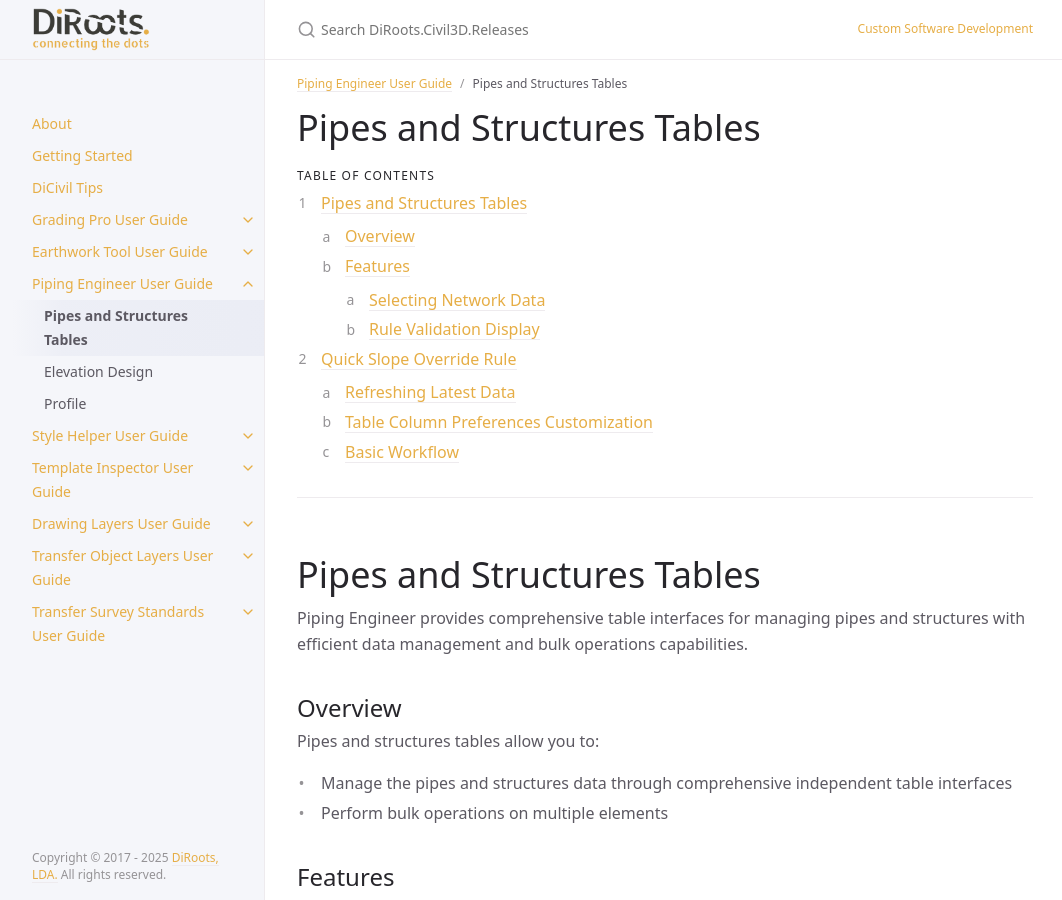
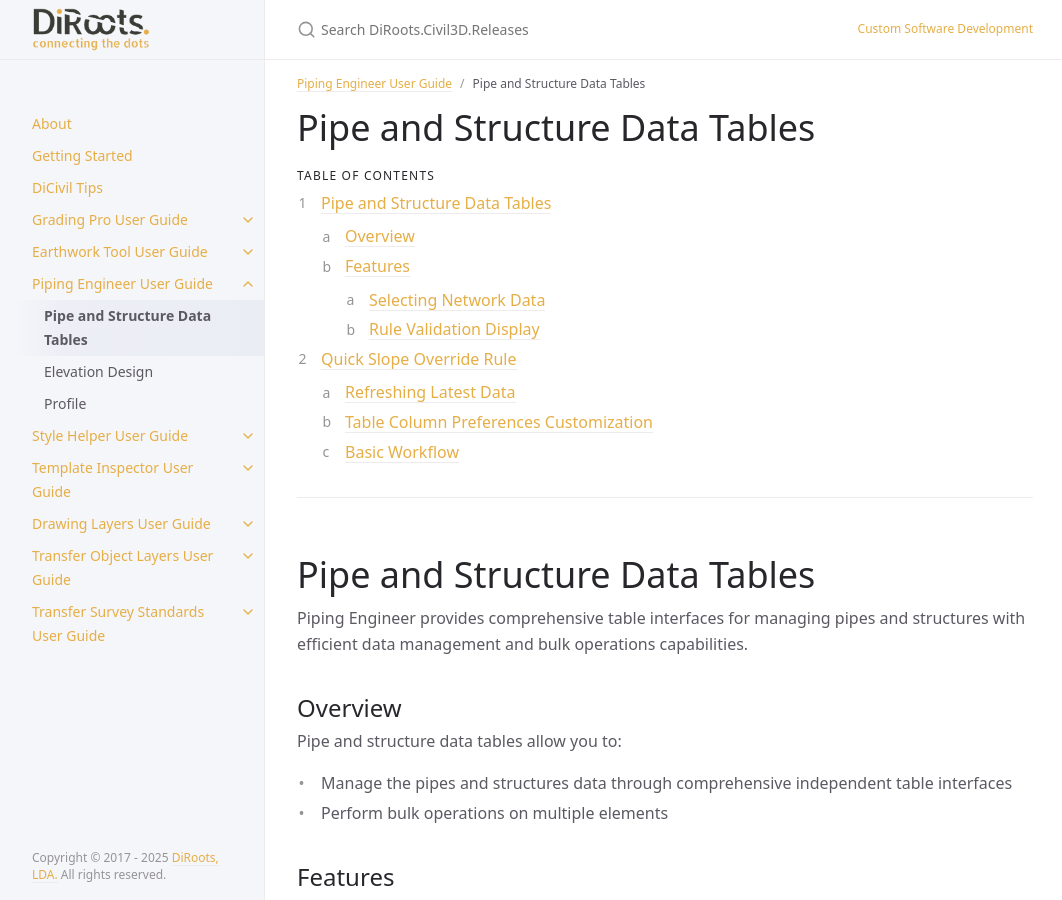
Before and after one commit to DiRoots-Limited/DiRoots.Civil3D.Releases, a Jekyll site: the page built from docs/pages/PipingEngineer/PE-Pipes-Structures-Tables.md, in a window 1280 px wide and 900 px high. Shown: the whole window, without its empty margins (107-1169 px from the left). Built offline with Jekyll 4.4.1, drawn with Linux system fonts in a browser that asks for light colours.

Commit message:
update: cleaning

```diff
--- a/docs/pages/PipingEngineer/PE-Pipes-Structures-Tables.md
+++ b/docs/pages/PipingEngineer/PE-Pipes-Structures-Tables.md
@@ -1,11 +1,11 @@
 ---
 layout: default
-title: Pipes and Structures Tables
+title: Pipe and Structure Data Tables
 parent: Piping Engineer User Guide
 nav_order: 2
 ---
 
-# Pipes and Structures Tables
+# Pipe and Structure Data Tables
 {: .no_toc }
 
 ## Table of contents
@@ -16,13 +16,13 @@ nav_order: 2
 
 ---
 
-# Pipes and Structures Tables
+# Pipe and Structure Data Tables
 
 Piping Engineer provides comprehensive table interfaces for managing pipes and structures with efficient data management and bulk operations capabilities.
 
 ## Overview
 
-Pipes and structures tables allow you to:
+Pipe and structure data tables allow you to:
 
 - Manage the pipes and structures data through comprehensive independent table interfaces
 - Perform bulk operations on multiple elements
--- a/docs/pages/PipingEngineer/PE-piping-engineer-user-guide.md
+++ b/docs/pages/PipingEngineer/PE-piping-engineer-user-guide.md
@@ -22,7 +22,7 @@ Piping Engineer is a comprehensive tool for designing, editing, and validating C
 - **Elevation Design** - Advanced elevation control with hold reference options and auto-flow edition
 - **Slope Validation** - Comprehensive slope validation and optimization tools
 - **System Edition** - Flexible system modification with multiple editing modes
-- **Pipes and Structures Tables** - Comprehensive table interface for pipe and structure management
+- **Pipe and Structure Data Tables** - Comprehensive table interface for pipe and structure management
 - **Profile Management** - Save and reuse configuration profiles
 - **Auto-Flow Adjustment** - Automatic upstream/downstream adjustments
 
```
Also changed, not shown: docs/pages/GradingPro/GP-Main-Interface.md (+2 -2 lines), docs/pages/GradingPro/GP-Section-Placement-Setup.md (renamed from docs/pages/GradingPro/GP-Station-Management.md, +4 -4 lines), docs/pages/GradingPro/GP-grading-pro-user-guide.md (+1 -1 lines), index.md (+1 -1 lines), docs/pages/GradingPro/GP-Section-Setup.md (renamed from docs/pages/GradingPro/GP-Section-Configuration.md).
